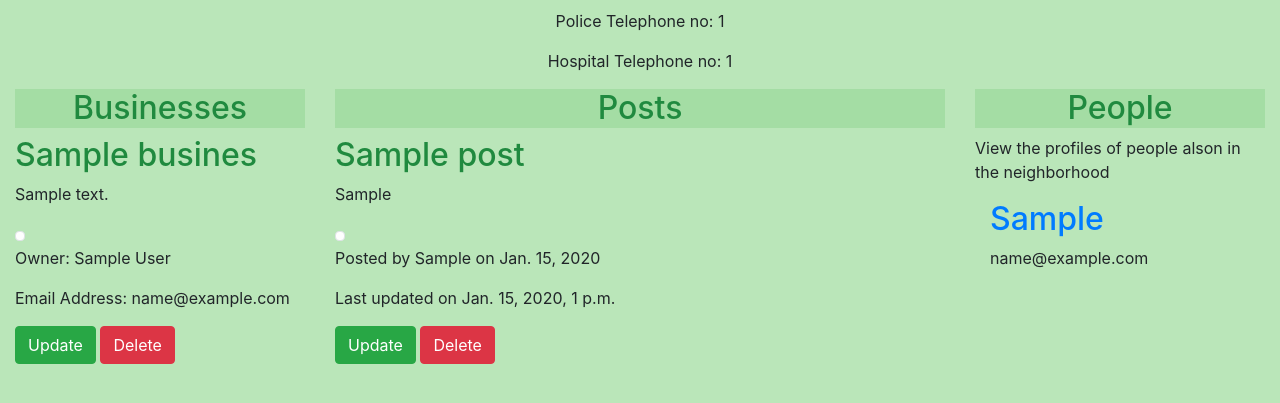
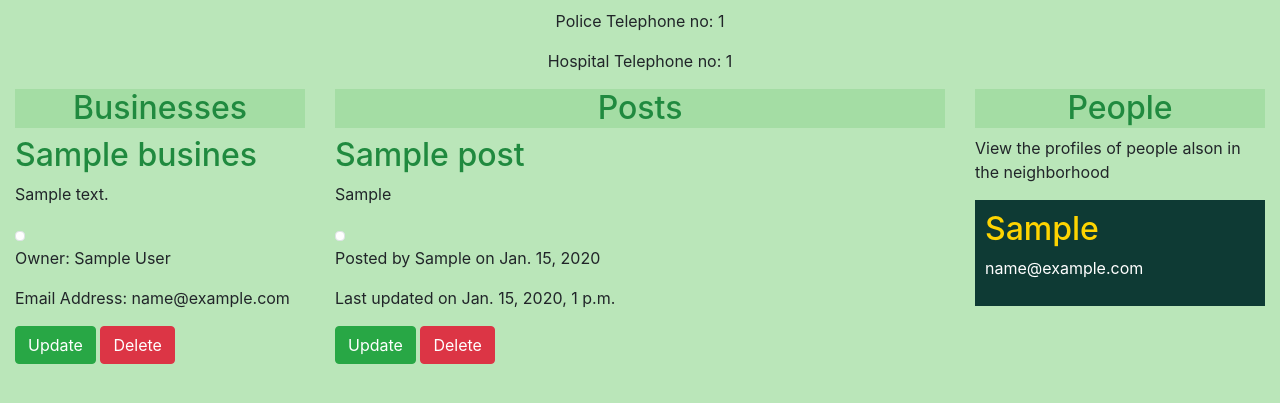
Before and after one commit to ngetichnicholas/Neighborhood, a Django app: page /neighborhood/1/ in a window 1280 px wide. Shown: the part 257-660 px from the top of the page. Run offline with Django 3.2, Linux system fonts and the light colour scheme; a user stored in the database is signed in; tables that the repository leaves empty hold one stand-in row (values such as "Sample post"); some libraries are stand-ins or nearby versions; some web fonts are replaced.

Commit message:
Update UI

```diff
--- a/neighbor_app/static/css/styles.css
+++ b/neighbor_app/static/css/styles.css
@@ -33,6 +33,13 @@ body {
 }
 .nav-link{
   color: white !important;
+}
+.users {
+  background-color: rgb(14, 58, 52);
+  color: white;
+  padding: 10px;
+  margin-bottom: 5px;
+
 }
 .neighborhood {
   margin-bottom: 2rem;
--- a/neighbor_app/templates/neighborhood.html
+++ b/neighbor_app/templates/neighborhood.html
@@ -59,8 +59,8 @@
       <p>View the profiles of people alson in the neighborhood</p>
       {% if users %}
       {% for person in users %}
-      <div class="col-md-4">
-        <h2><a href="{% url 'users_profile' person.user.id %}">{{person.user.profile.first_name}}</a></h2>
+      <div class="users">
+        <h2><a style="color: #FED401;" href="{% url 'users_profile' person.user.id %}">{{person.user.profile.first_name}}</a></h2>
         <p>{{person.email}}</p>
       </div>
       {% endfor %}
```
